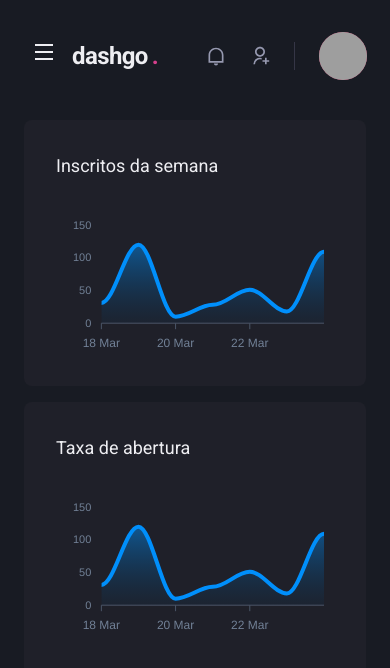
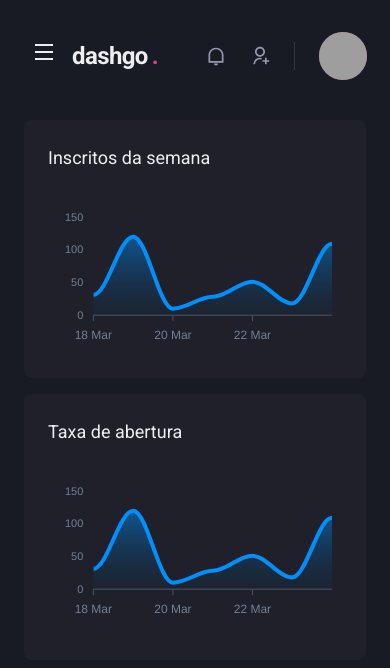
Before and after one commit to liviabelirocha/dashgo, a Next.js app: page /dashboard in a window 390 px wide. Shown: the top 668 px of the page. Built offline with nearby package versions, Linux system fonts and the light colour scheme; grey boxes are pictures that could not be loaded.

Commit message:
feat: responsive dashboard

```diff
--- a/src/pages/dashboard.tsx
+++ b/src/pages/dashboard.tsx
@@ -73,13 +73,13 @@ export default function Dashboard() {
         <Sidebar />
 
         <SimpleGrid flex="1" gap="4" minChildWidth={320} align="flex-start">
-          <Box p="8" bg="gray.800" borderRadius="8" pb="4">
+          <Box p={["6", "8"]} bg="gray.800" borderRadius="8" pb="4">
             <Text fontSize="lg" mb="4">
               Inscritos da semana
             </Text>
             <Chart type="area" height={160} options={options} series={series} />
           </Box>
-          <Box p="8" bg="gray.800" borderRadius="8">
+          <Box p={["6", "8"]} bg="gray.800" borderRadius="8">
             <Text fontSize="lg" mb="4">
               Taxa de abertura
             </Text>
```
